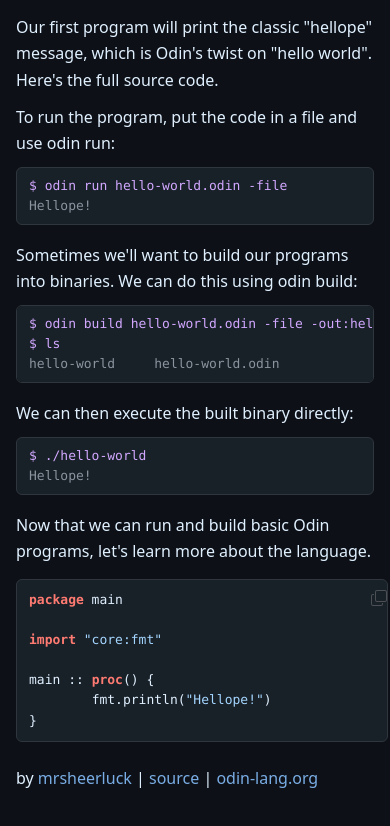
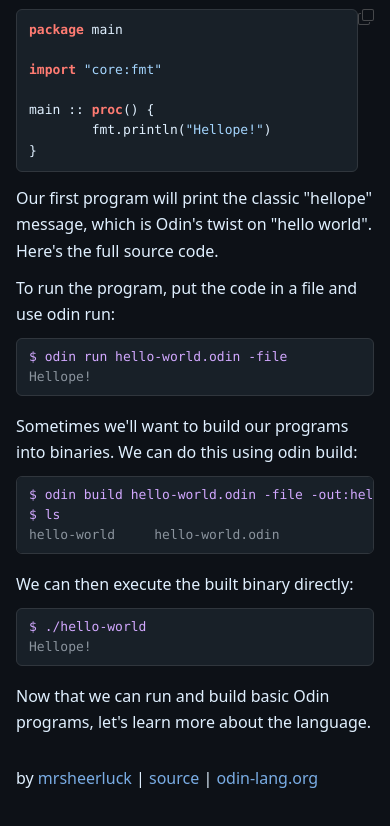
Before and after one commit to MrSheerluck/odinbyexample, a plain HTML site: page public/hello-world/index.html in a window 390 px wide. Shown: the part 116-942 px from the top of the page. Drawn offline with Linux system fonts and the light colour scheme.

Commit message:
Switch to flexbox layout with wider column gap and mobile stacking
- Replace table-based layout with flexbox div.segment
- Increase gap between docs and code columns to 36px
- On mobile (max-width: 900px), code appears on top via order: -1
- Update JS selectors from td.code to div.code

```diff
--- a/public/hello-world/index.html
+++ b/public/hello-world/index.html
@@ -8,7 +8,7 @@
 <body>
   <div class="example" id="hello-world">
     <h2><a href="/">Odin by Example</a>: Hello world</h2>
-    <table><tr><td class="docs"><p>Our first program will print the classic "hellope" message, which is Odin's twist on "hello world". Here's the full source code.</p>
+    <div class="segment"><div class="docs"><p>Our first program will print the classic "hellope" message, which is Odin's twist on "hello world". Here's the full source code.</p>
 <p>To run the program, put the code in a file and use odin run:</p>
 <pre><span class="gp">$ odin run hello-world.odin -file</span>
 <span class="go">Hellope!</span></pre>
@@ -19,14 +19,14 @@
 <p>We can then execute the built binary directly:</p>
 <pre><span class="gp">$ ./hello-world</span>
 <span class="go">Hellope!</span></pre>
-<p>Now that we can run and build basic Odin programs, let's learn more about the language.</p></td><td class="code"><pre><span class="k">package</span> main
+<p>Now that we can run and build basic Odin programs, let's learn more about the language.</p></div><div class="code"><pre><span class="k">package</span> main
 
 <span class="k">import</span> <span class="s">"core:fmt"</span>
 
 main :: <span class="k">proc</span>() {
 	fmt.println(<span class="s">"Hellope!"</span>)
 }
-</pre></td></tr></table>
+</pre></div></div>
     <p class="next"></p>
     <div class="footer">
   <p>
--- a/public/site.css
+++ b/public/site.css
@@ -90,49 +90,46 @@ p.footer a, p.footer a:visited {
 
 /* Example page */
 div.example {
-  width: 960px;
+  width: 1060px;
   max-width: calc(100% - 32px);
   margin: 40px auto 120px;
 }
 
-div.example table {
+div.segment {
+  display: flex;
+  gap: 36px;
   margin-top: 12px;
   margin-bottom: 16px;
-  width: 100%;
 }
 
-td.docs {
-  width: 420px;
-  max-width: 420px;
-  min-width: 420px;
-  vertical-align: top;
-  text-align: left;
-  padding-right: 12px;
+div.docs {
+  flex: 0 0 420px;
+  min-width: 0;
 }
-td.docs p {
+div.docs p {
   padding: 5px 0 12px 0;
   line-height: 1.65;
 }
 
-td.code {
-  width: 540px;
-  max-width: 540px;
-  min-width: 540px;
+div.code {
+  flex: 1;
+  min-width: 0;
+}
+div.code pre {
+  margin: 0;
+  overflow-x: auto;
+  background: var(--bg-code);
+  border: 1px solid var(--border-color);
+  border-radius: 6px;
   padding: 10px 12px;
-  vertical-align: top;
-  background: var(--bg-code);
-  border-radius: 6px;
-  border: 1px solid var(--border-color);
+  font-size: 13px;
+  line-height: 1.55;
+  font-family: "Menlo", "Monaco", "Consolas", "Lucida Console", monospace;
 }
 
-td.code.empty {
+div.code.empty pre {
   background: var(--bg-primary);
   border: none;
-}
-
-td.code pre {
-  margin: 0;
-  overflow-x: auto;
 }
 
 p.next {
@@ -179,7 +176,7 @@ pre, code {
 .go { color: #8b949e; }                         /* Shell output */
 
 /* Shell output blocks in docs column */
-td.docs pre {
+div.docs pre {
   background: var(--bg-code);
   border: 1px solid var(--border-color);
   border-radius: 6px;
@@ -190,8 +187,8 @@ td.docs pre {
   line-height: 1.55;
   overflow-x: auto;
 }
-td.docs pre .gp,
-td.docs pre .go {
+div.docs pre .gp,
+div.docs pre .go {
   font-family: inherit;
   font-size: inherit;
 }
@@ -205,22 +202,20 @@ td.docs pre .go {
   font-size: 0.9em;
 }
 
-/* Responsive: stack docs and code on narrow screens */
+/* Responsive: stack code on top, docs below */
 @media (max-width: 900px) {
-  div.example table, div.example tbody,
-  div.example tr, div.example td.docs,
-  div.example td.code {
-    display: block;
-    width: 100% !important;
-    max-width: 100% !important;
-    min-width: 100% !important;
-    padding-right: 0;
+  div.segment {
+    flex-direction: column;
+    gap: 8px;
   }
-  td.code {
-    border-radius: 6px;
-    margin-top: 8px;
+  div.code {
+    order: -1;
   }
-  td.docs p {
+  div.docs {
+    flex: none;
+    width: 100%;
+  }
+  div.docs p {
     padding-bottom: 6px;
   }
 }
--- a/public/site.js
+++ b/public/site.js
@@ -18,7 +18,7 @@ window.onkeydown = function(e) {
 };
 
 document.addEventListener('DOMContentLoaded', function() {
-  var blocks = document.querySelectorAll('td.code pre');
+  var blocks = document.querySelectorAll('div.code pre');
   blocks.forEach(function(pre) {
     var btn = document.createElement('img');
     btn.src = '/clipboard.svg';
@@ -33,7 +33,7 @@ document.addEventListener('DOMContentLoaded', function() {
         }, 2000);
       });
     });
-    var td = pre.parentNode;
-    if (td) td.insertBefore(btn, td.firstChild);
+    var parent = pre.parentNode;
+    if (parent) parent.insertBefore(btn, parent.firstChild);
   });
 });
--- a/templates/site.css
+++ b/templates/site.css
@@ -90,49 +90,46 @@ p.footer a, p.footer a:visited {
 
 /* Example page */
 div.example {
-  width: 960px;
+  width: 1060px;
   max-width: calc(100% - 32px);
   margin: 40px auto 120px;
 }
 
-div.example table {
+div.segment {
+  display: flex;
+  gap: 36px;
   margin-top: 12px;
   margin-bottom: 16px;
-  width: 100%;
 }
 
-td.docs {
-  width: 420px;
-  max-width: 420px;
-  min-width: 420px;
-  vertical-align: top;
-  text-align: left;
-  padding-right: 12px;
+div.docs {
+  flex: 0 0 420px;
+  min-width: 0;
 }
-td.docs p {
+div.docs p {
   padding: 5px 0 12px 0;
   line-height: 1.65;
 }
 
-td.code {
-  width: 540px;
-  max-width: 540px;
-  min-width: 540px;
+div.code {
+  flex: 1;
+  min-width: 0;
+}
+div.code pre {
+  margin: 0;
+  overflow-x: auto;
+  background: var(--bg-code);
+  border: 1px solid var(--border-color);
+  border-radius: 6px;
   padding: 10px 12px;
-  vertical-align: top;
-  background: var(--bg-code);
-  border-radius: 6px;
-  border: 1px solid var(--border-color);
+  font-size: 13px;
+  line-height: 1.55;
+  font-family: "Menlo", "Monaco", "Consolas", "Lucida Console", monospace;
 }
 
-td.code.empty {
+div.code.empty pre {
   background: var(--bg-primary);
   border: none;
-}
-
-td.code pre {
-  margin: 0;
-  overflow-x: auto;
 }
 
 p.next {
@@ -179,7 +176,7 @@ pre, code {
 .go { color: #8b949e; }                         /* Shell output */
 
 /* Shell output blocks in docs column */
-td.docs pre {
+div.docs pre {
   background: var(--bg-code);
   border: 1px solid var(--border-color);
   border-radius: 6px;
@@ -190,8 +187,8 @@ td.docs pre {
   line-height: 1.55;
   overflow-x: auto;
 }
-td.docs pre .gp,
-td.docs pre .go {
+div.docs pre .gp,
+div.docs pre .go {
   font-family: inherit;
   font-size: inherit;
 }
@@ -205,22 +202,20 @@ td.docs pre .go {
   font-size: 0.9em;
 }
 
-/* Responsive: stack docs and code on narrow screens */
+/* Responsive: stack code on top, docs below */
 @media (max-width: 900px) {
-  div.example table, div.example tbody,
-  div.example tr, div.example td.docs,
-  div.example td.code {
-    display: block;
-    width: 100% !important;
-    max-width: 100% !important;
-    min-width: 100% !important;
-    padding-right: 0;
+  div.segment {
+    flex-direction: column;
+    gap: 8px;
   }
-  td.code {
-    border-radius: 6px;
-    margin-top: 8px;
+  div.code {
+    order: -1;
   }
-  td.docs p {
+  div.docs {
+    flex: none;
+    width: 100%;
+  }
+  div.docs p {
     padding-bottom: 6px;
   }
 }
--- a/templates/site.js
+++ b/templates/site.js
@@ -18,7 +18,7 @@ window.onkeydown = function(e) {
 };
 
 document.addEventListener('DOMContentLoaded', function() {
-  var blocks = document.querySelectorAll('td.code pre');
+  var blocks = document.querySelectorAll('div.code pre');
   blocks.forEach(function(pre) {
     var btn = document.createElement('img');
     btn.src = '/clipboard.svg';
@@ -33,7 +33,7 @@ document.addEventListener('DOMContentLoaded', function() {
         }, 2000);
       });
     });
-    var td = pre.parentNode;
-    if (td) td.insertBefore(btn, td.firstChild);
+    var parent = pre.parentNode;
+    if (parent) parent.insertBefore(btn, parent.firstChild);
   });
 });
```
Also changed, not shown: 1 other file.
